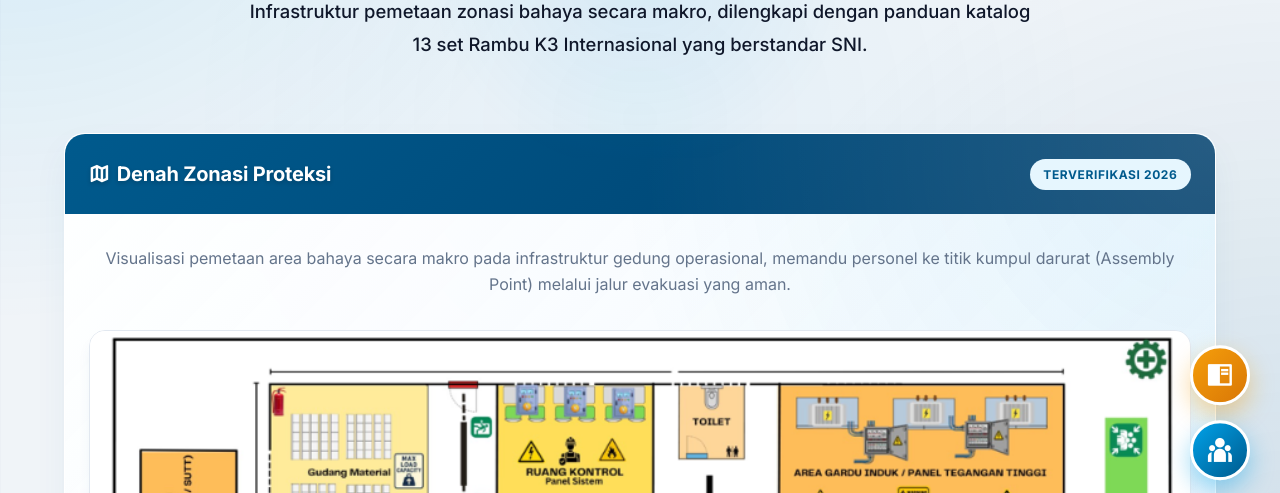
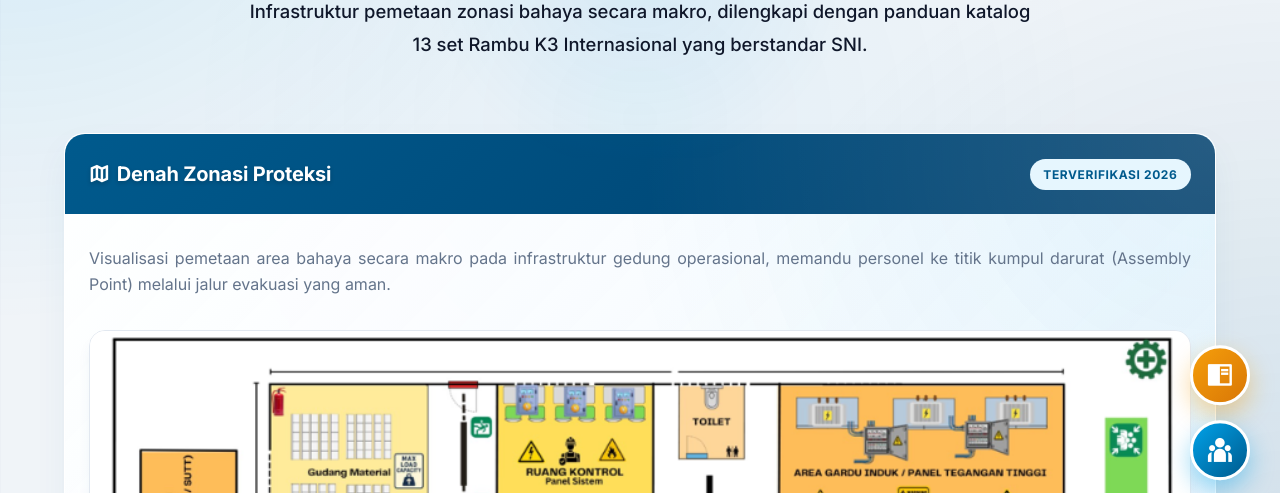
Before and after one commit to AvrioWitoberd/K3_PLN, a PHP site: page /safety-map.php in a window 1280 px wide. Shown: the part 281-774 px from the top of the page. Run offline with PHP 8.4, Linux system fonts and the light colour scheme; data that the repository does not hold is empty.

Commit message:
tata teks

```diff
--- a/assets/css/style.css
+++ b/assets/css/style.css
@@ -341,7 +341,7 @@ main { flex-grow: 1; padding-top: 80px; padding-bottom: 0; display: flex; flex-d
 .video-card:hover .video-card__overlay { transform: translate(-50%, -50%) scale(1.15); background: rgba(255, 255, 255, 0.9); color: var(--pln-blue); box-shadow: 0 8px 32px rgba(255, 255, 255, 0.8); }
 .video-card__body { flex: 1 1 auto; display: flex; flex-direction: column; padding: 2.5rem; position: relative; z-index: 3; background: transparent; }
 .video-card__title { font-size: 1.25rem; font-weight: 800; color: var(--pln-blue-dark); margin-bottom: 0.75rem; line-height: 1.3; letter-spacing: -0.01em; min-height: 3.25rem; display: flex; align-items: flex-start; }
-.video-card__desc { font-size: 0.95rem; color: #475569; margin-bottom: 1.5rem; line-height: 1.6; font-weight: 500; min-height: 4.5rem; }
+.video-card__desc { font-size: 0.95rem; color: #475569; margin-bottom: 1.5rem; line-height: 1.6; font-weight: 500; min-height: 4.5rem; text-align: justify; }
 
 /* Buttons */
 .btn { padding: 0.75rem 1.5rem; border-radius: 0.5rem; font-weight: 600; cursor: pointer; border: none; display: inline-flex; align-items: center; justify-content: center; gap: 0.5rem; transition: var(--transition); text-decoration: none; }
@@ -525,6 +525,7 @@ main { flex-grow: 1; padding-top: 80px; padding-bottom: 0; display: flex; flex-d
     margin: 0 auto;
     line-height: 1.8;
     font-style: italic;
+    text-align: center;
 }
 
 /* ================== FOOTER ================== */
--- a/views/artikel.php
+++ b/views/artikel.php
@@ -28,7 +28,7 @@
                             <h3 style="font-size: 1.25rem; font-weight:700; line-height: 1.4; margin-bottom: 0.75rem;">
                                 <a href="detail-artikel.php?slug=<?= htmlspecialchars($row['slug']) ?>" class="card-article-title"><?= htmlspecialchars($row['judul']) ?></a>
                             </h3>
-                            <p class="text-muted" style="font-size: 0.95rem; line-height: 1.6; margin-bottom:1.5rem; display: -webkit-box; -webkit-line-clamp: 3; -webkit-box-orient: vertical; overflow: hidden;">
+                            <p class="text-muted" style="font-size: 0.95rem; line-height: 1.6; margin-bottom:1.5rem; display: -webkit-box; -webkit-line-clamp: 3; -webkit-box-orient: vertical; overflow: hidden; text-align: justify;">
                                 <?= htmlspecialchars(strip_tags(substr($row['konten'], 0, 150))) ?>...
                             </p>
                             <div style="margin-top: auto;">
--- a/views/detail-artikel.php
+++ b/views/detail-artikel.php
@@ -49,9 +49,10 @@
 </main>
 
 <style>
-.article-content p { margin-bottom: 1.5rem; }
+.article-content p { margin-bottom: 1.5rem; text-align: justify; }
 .article-content ul, .article-content ol { padding-left: 1.5rem; margin-bottom: 1.5rem; }
 .article-content li { margin-bottom: 0.5rem; }
+.article-content { text-align: justify; }
 </style>
 
 <?php require_once __DIR__ . '/includes/footer.php'; ?>
--- a/views/identifikasi.php
+++ b/views/identifikasi.php
@@ -38,10 +38,10 @@
                                     elseif ($row['kategori'] === 'badge--warning') $label_kategori = 'Sedang';
                                 ?>
                                 <tr>
-                                    <td class="py-3 px-4 fw-semibold align-middle"><?= htmlspecialchars($row['lokasi'], ENT_QUOTES, 'UTF-8', false) ?></td>
-                                    <td class="py-3 px-4 align-middle"><?= htmlspecialchars($row['sumber_bahaya'], ENT_QUOTES, 'UTF-8', false) ?></td>
+                                    <td class="py-3 px-4 fw-semibold align-middle" style="text-align: left;"><?= htmlspecialchars($row['lokasi'], ENT_QUOTES, 'UTF-8', false) ?></td>
+                                    <td class="py-3 px-4 align-middle" style="text-align: left;"><?= htmlspecialchars($row['sumber_bahaya'], ENT_QUOTES, 'UTF-8', false) ?></td>
                                     <td class="py-3 px-4 align-middle text-center" style="text-align: center !important;"><span class="badge <?= htmlspecialchars($row['kategori']) ?> badge--soft-shadow"><?= $label_kategori ?></span></td>
-                                    <td class="py-3 px-4 align-middle text-muted"><?= htmlspecialchars($row['tindakan_pencegahan'], ENT_QUOTES, 'UTF-8', false) ?></td>
+                                    <td class="py-3 px-4 align-middle text-muted" style="text-align: justify;"><?= htmlspecialchars($row['tindakan_pencegahan'], ENT_QUOTES, 'UTF-8', false) ?></td>
                                 </tr>
                                 <?php endforeach; ?>
                             <?php else: ?>
--- a/views/profil.php
+++ b/views/profil.php
@@ -56,7 +56,7 @@ if (!isset($cms)) {
                     </h3>
                 </div>
                 <div class="card__body text-center mt-2">
-                    <p class="text-muted mb-4 px-md-5">
+                    <p class="text-muted mb-4 px-md-5" style="text-align: justify;">
                         Bagan hierarki komando pengendalian operasional yang menempatkan Divisi Kesehatan, Keselamatan Kerja, Keamanan & Lingkungan (K4) sebagai perpanjangan tangan strategis Direktur Utama.
                     </p>
                     <div class="img-wrapper shadow-soft rounded-xl overflow-hidden border">
--- a/views/safety-map.php
+++ b/views/safety-map.php
@@ -17,7 +17,7 @@
                     <span class="badge border-0" style="background-color: var(--pln-blue-light); color: var(--pln-blue);">Terverifikasi 2026</span>
                 </div>
                 <div class="card__body text-center mt-2">
-                    <p class="text-muted mb-4 px-md-5">
+                    <p class="text-muted mb-4 px-md-5" style="text-align: justify;">
                         Visualisasi pemetaan area bahaya secara makro pada infrastruktur gedung operasional, memandu personel ke titik kumpul darurat (Assembly Point) melalui jalur evakuasi yang aman.
                     </p>
                     <div class="img-wrapper shadow-soft rounded-xl overflow-hidden border">
@@ -45,19 +45,19 @@
                             </tr>
                         </thead>
                         <tbody>
-                            <tr><td class="text-center align-middle" style="text-align: center !important;">1</td><td class="fw-semibold align-middle text-dark">Dilarang masuk</td><td class="align-middle text-center" style="text-align: center !important;"><span class="badge badge--danger badge--soft-shadow">Larangan</span></td><td class="align-middle text-muted">Akses terkunci mutlak bagi anonim yang tidak berkepentingan teknis.</td></tr>
-                            <tr><td class="text-center align-middle" style="text-align: center !important;">2</td><td class="fw-semibold align-middle text-dark">Wajib memakai APD</td><td class="align-middle text-center" style="text-align: center !important;"><span class="badge badge--primary badge--soft-shadow">Perintah</span></td><td class="align-middle text-muted">Syarat mutlak memakai (helm, sepatu EH, rompi, dsbg) sebelum akses.</td></tr>
-                            <tr><td class="text-center align-middle" style="text-align: center !important;">3</td><td class="fw-semibold align-middle text-dark">Bahaya tegangan tinggi</td><td class="align-middle text-center" style="text-align: center !important;"><span class="badge badge--warning badge--soft-shadow">Peringatan</span></td><td class="align-middle text-muted">Risiko letal akibat paparan langsung/induksi grid di atas standar aman.</td></tr>
-                            <tr><td class="text-center align-middle" style="text-align: center !important;">4</td><td class="fw-semibold align-middle text-dark">Bahaya umum</td><td class="align-middle text-center" style="text-align: center !important;"><span class="badge badge--warning badge--soft-shadow">Peringatan</span></td><td class="align-middle text-muted">Peringatan siaga akan hazard non-spesifik namun cukup merugikan.</td></tr>
-                            <tr><td class="text-center align-middle" style="text-align: center !important;">5</td><td class="fw-semibold align-middle text-dark">Titik kumpul darurat</td><td class="align-middle text-center" style="text-align: center !important;"><span class="badge badge--success badge--soft-shadow">Kondisi Aman</span></td><td class="align-middle text-muted">Assembly point tersertifikasi aman saat aktivasi protokol darurat (SIRINE).</td></tr>
-                            <tr><td class="text-center align-middle" style="text-align: center !important;">6</td><td class="fw-semibold align-middle text-dark">Jalur evakuasi</td><td class="align-middle text-center" style="text-align: center !important;"><span class="badge badge--success badge--soft-shadow">Kondisi Aman</span></td><td class="align-middle text-muted">Panduan rute bypass escape menjauhi titik letal insiden (Ground Zero).</td></tr>
-                            <tr><td class="text-center align-middle" style="text-align: center !important;">7</td><td class="fw-semibold align-middle text-dark">Material reaktif</td><td class="align-middle text-center" style="text-align: center !important;"><span class="badge badge--warning badge--soft-shadow">Peringatan</span></td><td class="align-middle text-muted">Mengandung fluida / gas residu yang bersifat sangat korosif atau gampang terbakar.</td></tr>
-                            <tr><td class="text-center align-middle" style="text-align: center !important;">8</td><td class="fw-semibold align-middle text-dark">Max Load Capacity</td><td class="align-middle text-center" style="text-align: center !important;"><span class="badge badge--info badge--soft-shadow">Informasi</span></td><td class="align-middle text-muted">Toleransi berat maksimal yang ditahan pondasi/struktur mekanis gantung.</td></tr>
-                            <tr><td class="text-center align-middle" style="text-align: center !important;">9</td><td class="fw-semibold align-middle text-dark">Fire Hydrant</td><td class="align-middle text-center" style="text-align: center !important;"><span class="badge badge--danger badge--soft-shadow">Berbahaya</span></td><td class="align-middle text-muted">Posisi katup suplai air pemadam tekanan tinggi bagi tim *Fire Rescue*.</td></tr>
-                            <tr><td class="text-center align-middle" style="text-align: center !important;">10</td><td class="fw-semibold align-middle text-dark">Bahaya rotor statis</td><td class="align-middle text-center" style="text-align: center !important;"><span class="badge badge--warning badge--soft-shadow">Peringatan</span></td><td class="align-middle text-muted">Bisa memotong atau menarik pakaian/kulit apabila masuk threshold zone.</td></tr>
-                            <tr><td class="text-center align-middle" style="text-align: center !important;">11</td><td class="fw-semibold align-middle text-dark">Pintu emergensi</td><td class="align-middle text-center" style="text-align: center !important;"><span class="badge badge--success badge--soft-shadow">Kondisi Aman</span></td><td class="align-middle text-muted">Hanya boleh di *breach* ketika alur lorong normal sudah terblokir.</td></tr>
-                            <tr><td class="text-center align-middle" style="text-align: center !important;">12</td><td class="fw-semibold align-middle text-dark">Letak Tabung APAR</td><td class="align-middle text-center" style="text-align: center !important;"><span class="badge badge--danger badge--soft-shadow">Peringatan</span></td><td class="align-middle text-muted">Alat Pemadam Api Ringan spesifik untuk hazard listrik (Gas CO2/Dry Chem).</td></tr>
-                            <tr><td class="text-center align-middle" style="text-align: center !important;">13</td><td class="fw-semibold align-middle text-dark">Zona Heavy Logistic</td><td class="align-middle text-center" style="text-align: center !important;"><span class="badge badge--warning badge--soft-shadow">Peringatan</span></td><td class="align-middle text-muted">Trafik persimpangan kendaraan logistik berat (Forklift, Crawler Crane).</td></tr>
+                            <tr><td class="text-center align-middle" style="text-align: center !important;">1</td><td class="fw-semibold align-middle text-dark" style="text-align: justify;">Dilarang masuk</td><td class="align-middle text-center" style="text-align: center !important;"><span class="badge badge--danger badge--soft-shadow">Larangan</span></td><td class="align-middle text-muted" style="text-align: justify;">Akses terkunci mutlak bagi anonim yang tidak berkepentingan teknis.</td></tr>
+                            <tr><td class="text-center align-middle" style="text-align: center !important;">2</td><td class="fw-semibold align-middle text-dark" style="text-align: justify;">Wajib memakai APD</td><td class="align-middle text-center" style="text-align: center !important;"><span class="badge badge--primary badge--soft-shadow">Perintah</span></td><td class="align-middle text-muted" style="text-align: justify;">Syarat mutlak memakai (helm, sepatu EH, rompi, dsbg) sebelum akses.</td></tr>
+                            <tr><td class="text-center align-middle" style="text-align: center !important;">3</td><td class="fw-semibold align-middle text-dark" style="text-align: justify;">Bahaya tegangan tinggi</td><td class="align-middle text-center" style="text-align: center !important;"><span class="badge badge--warning badge--soft-shadow">Peringatan</span></td><td class="align-middle text-muted" style="text-align: justify;">Risiko letal akibat paparan langsung/induksi grid di atas standar aman.</td></tr>
+                            <tr><td class="text-center align-middle" style="text-align: center !important;">4</td><td class="fw-semibold align-middle text-dark" style="text-align: justify;">Bahaya umum</td><td class="align-middle text-center" style="text-align: center !important;"><span class="badge badge--warning badge--soft-shadow">Peringatan</span></td><td class="align-middle text-muted" style="text-align: justify;">Peringatan siaga akan hazard non-spesifik namun cukup merugikan.</td></tr>
+                            <tr><td class="text-center align-middle" style="text-align: center !important;">5</td><td class="fw-semibold align-middle text-dark" style="text-align: justify;">Titik kumpul darurat</td><td class="align-middle text-center" style="text-align: center !important;"><span class="badge badge--success badge--soft-shadow">Kondisi Aman</span></td><td class="align-middle text-muted" style="text-align: justify;">Assembly point tersertifikasi aman saat aktivasi protokol darurat (SIRINE).</td></tr>
+                            <tr><td class="text-center align-middle" style="text-align: center !important;">6</td><td class="fw-semibold align-middle text-dark" style="text-align: justify;">Jalur evakuasi</td><td class="align-middle text-center" style="text-align: center !important;"><span class="badge badge--success badge--soft-shadow">Kondisi Aman</span></td><td class="align-middle text-muted" style="text-align: justify;">Panduan rute bypass escape menjauhi titik letal insiden (Ground Zero).</td></tr>
+                            <tr><td class="text-center align-middle" style="text-align: center !important;">7</td><td class="fw-semibold align-middle text-dark" style="text-align: justify;">Material reaktif</td><td class="align-middle text-center" style="text-align: center !important;"><span class="badge badge--warning badge--soft-shadow">Peringatan</span></td><td class="align-middle text-muted" style="text-align: justify;">Mengandung fluida / gas residu yang bersifat sangat korosif atau gampang terbakar.</td></tr>
+                            <tr><td class="text-center align-middle" style="text-align: center !important;">8</td><td class="fw-semibold align-middle text-dark" style="text-align: justify;">Max Load Capacity</td><td class="align-middle text-center" style="text-align: center !important;"><span class="badge badge--info badge--soft-shadow">Informasi</span></td><td class="align-middle text-muted" style="text-align: justify;">Toleransi berat maksimal yang ditahan pondasi/struktur mekanis gantung.</td></tr>
+                            <tr><td class="text-center align-middle" style="text-align: center !important;">9</td><td class="fw-semibold align-middle text-dark" style="text-align: justify;">Fire Hydrant</td><td class="align-middle text-center" style="text-align: center !important;"><span class="badge badge--danger badge--soft-shadow">Berbahaya</span></td><td class="align-middle text-muted" style="text-align: justify;">Posisi katup suplai air pemadam tekanan tinggi bagi tim <strong>Fire Rescue</strong>.</td></tr>
+                            <tr><td class="text-center align-middle" style="text-align: center !important;">10</td><td class="fw-semibold align-middle text-dark" style="text-align: justify;">Bahaya rotor statis</td><td class="align-middle text-center" style="text-align: center !important;"><span class="badge badge--warning badge--soft-shadow">Peringatan</span></td><td class="align-middle text-muted" style="text-align: justify;">Bisa memotong atau menarik pakaian/kulit apabila masuk threshold zone.</td></tr>
+                            <tr><td class="text-center align-middle" style="text-align: center !important;">11</td><td class="fw-semibold align-middle text-dark" style="text-align: justify;">Pintu emergensi</td><td class="align-middle text-center" style="text-align: center !important;"><span class="badge badge--success badge--soft-shadow">Kondisi Aman</span></td><td class="align-middle text-muted" style="text-align: justify;">Hanya boleh di <strong>breach</strong> ketika alur lorong normal sudah terblokir.</td></tr>
+                            <tr><td class="text-center align-middle" style="text-align: center !important;">12</td><td class="fw-semibold align-middle text-dark" style="text-align: justify;">Letak Tabung APAR</td><td class="align-middle text-center" style="text-align: center !important;"><span class="badge badge--danger badge--soft-shadow">Peringatan</span></td><td class="align-middle text-muted" style="text-align: justify;">Alat Pemadam Api Ringan spesifik untuk hazard listrik (Gas CO2/Dry Chem).</td></tr>
+                            <tr><td class="text-center align-middle" style="text-align: center !important;">13</td><td class="fw-semibold align-middle text-dark" style="text-align: justify;">Zona Heavy Logistic</td><td class="align-middle text-center" style="text-align: center !important;"><span class="badge badge--warning badge--soft-shadow">Peringatan</span></td><td class="align-middle text-muted" style="text-align: justify;">Trafik persimpangan kendaraan logistik berat (Forklift, Crawler Crane).</td></tr>
                         </tbody>
                     </table>
                 </div>
```
Also changed, not shown: views/manual-book.php (+12 -5 lines).
